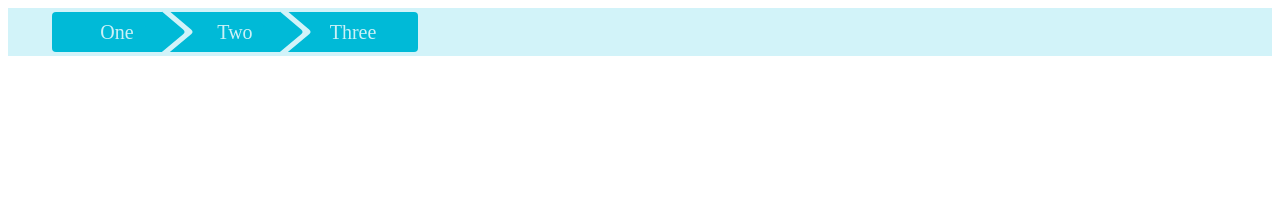
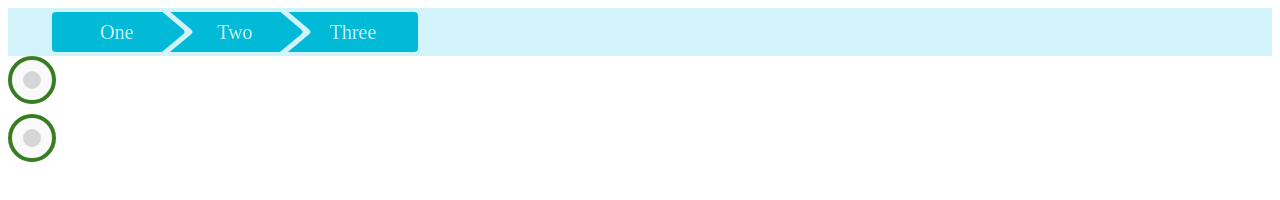
Before and after one commit to KostiaSnihyr/FE14, a plain HTML site: page html/task-4/index.html in a window 1280 px wide. Drawn offline with Linux system fonts and the light colour scheme.

Commit message:
add radoibuttons

```diff
--- a/html/task-4/index.html
+++ b/html/task-4/index.html
@@ -23,5 +23,15 @@
                 </ul>
             </nav>
     </header>
+    <div class="wrapper">
+        <div class="option">
+            <input type="radio" id="check1" name="radio">
+            <label for="check1"></label>
+        </div>
+        <div class="option">
+            <input type="radio" id="check2" name="radio">
+            <label for="check2"></label>
+        </div>
+    </div>
 </body>
 </html>
--- a/html/task-4/style.css
+++ b/html/task-4/style.css
@@ -1,3 +1,5 @@
+/* BREADCRUMBS */
+
 ul {
     margin: 0;
 }
@@ -84,3 +86,47 @@ ul {
     border-top-right-radius: 4px;
     border-bottom-right-radius: 4px;
 }
+
+
+/* RADIO BUTTONS */
+
+.option {
+    margin-bottom: 10px;
+    position: relative;
+    height: 48px;
+}
+
+input {
+    display: none;
+}
+
+.option label {
+    display: block;
+    position: absolute;
+    width: 40px;
+    height: 40px;
+    background-color: #fafafa;
+    top: 0px;
+    border-radius: 50%;
+    border: 4px solid #377d22;
+}
+
+.option label::before {
+    content: '';
+    position: absolute;
+    top: 50%;
+    left: 50%;
+    transform: translate(-50%, -50%);
+    width: 18px;
+    height: 18px;
+    background-color: #d6d6d6;
+    border-radius: 50%;
+}
+
+.option input:checked ~ label::before {
+    background-color: #2e681c;
+}
+
+.option input:checked ~ label {
+    background-color: #e8ebed;
+}
```
